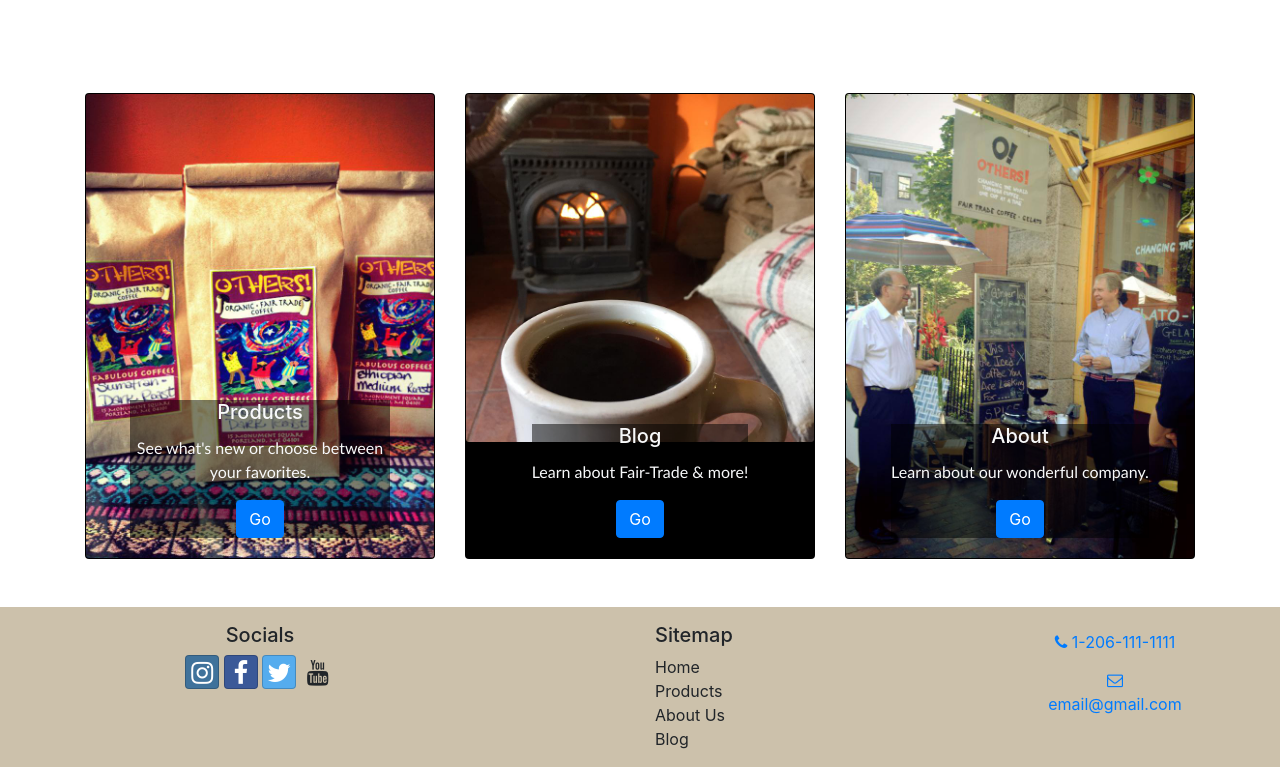
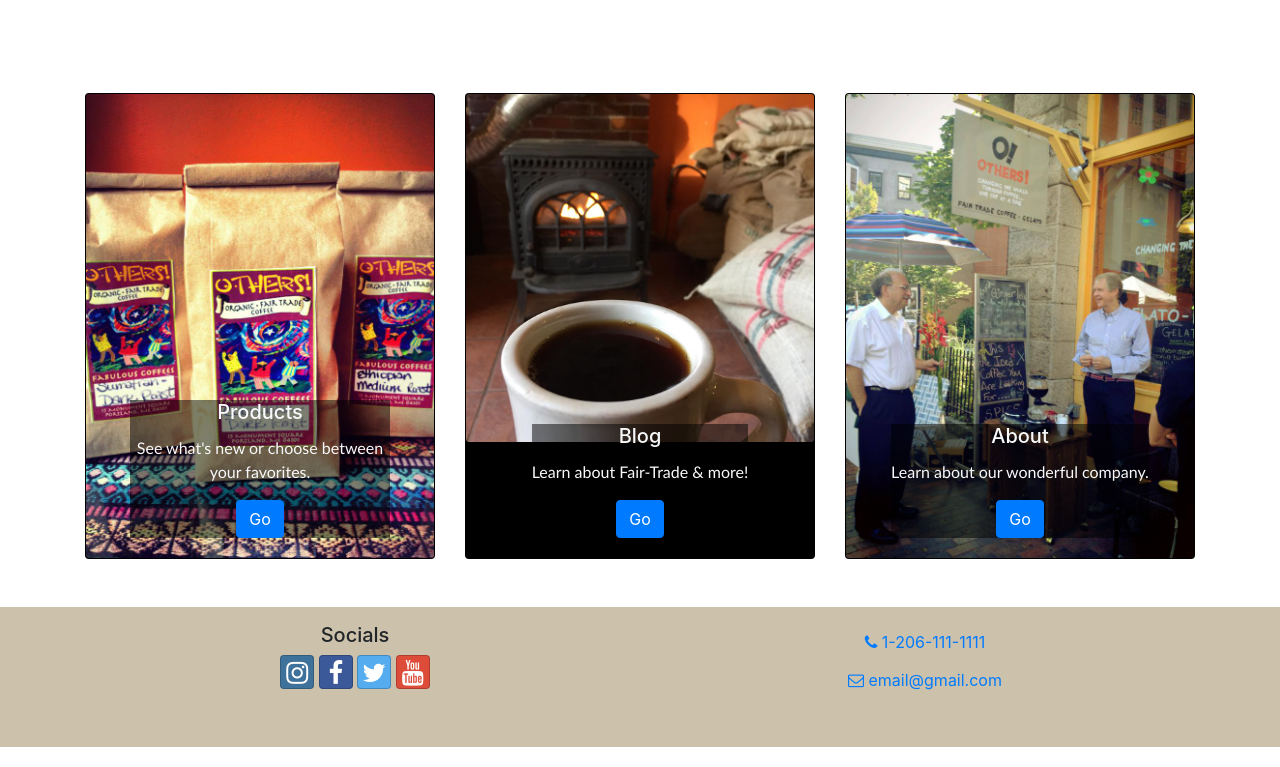
Before and after one commit to morghan102/portfolioProject, a website: page index.html in a window 1280 px wide. Shown: the part 977-1744 px from the top of the page. Drawn offline with nearby package versions, Linux system fonts and the light colour scheme.

Commit message:
Footer complete

```diff
--- a/index.html
+++ b/index.html
@@ -164,36 +164,23 @@
         </div>
     </div>
 
-    <!-- everything isnt centered evenly -->
     <footer class="footer site-footer mt-5">
         <div class="container justify-content-center container-fluid">
           <div class="row mt-3">
-                <div class="col-sm-4 mt-3 text-center">
+            <div class="col-md-6 mt-3 text-center">
               <h5>Socials</h5>
-                    <a class="btn btn-social-icon btn-instagram" href="http://instagram.com/"><i
-                            class="fa fa-instagram"></i></a>
-                    <a class="btn btn-social-icon btn-facebook" href="http://facebook.com"><i
-                            class="fa fa-facebook"></i></a>
-                    <a class="btn btn-social-icon btn-twitter" href="http://twitter.com"><i
-                            class="fa fa-twitter"></i></a>
-                    <a class="btn btn-social-icon btn-youtube" href="http://youtube.com"><i
-                            class="fa fa-youtube"></i></a>
+              <a class="btn btn-social-icon btn-instagram" href="http://instagram.com/"><i class="fa fa-instagram"></i></a>
+              <a class="btn btn-social-icon btn-facebook" href="http://facebook.com"><i class="fa fa-facebook"></i></a>
+              <a class="btn btn-social-icon btn-twitter" href="http://twitter.com"><i class="fa fa-twitter"></i></a>
+              <a class="btn btn-social-icon btn-google" href="http://youtube.com"><i class="fa fa-youtube"></i></a>
+              <hr class="d-md-none"/>
             </div>
-                <div class="col-4 mt-3 offset-2">
-                    <h5>Sitemap</h5>
-                    <ul class="list-unstyled">
-                        <li><a href="#">Home</a></li>
-                        <li><a href="arabicainfo2.html">Products</a></li>
-                        <li><a href="about.html">About Us</a></li>
-                        <li><a href="#">Blog</a></li>
-                    </ul>
-                </div>
-                <div class="col-2 mt-3 text-center">
+
+            <div class="col-md-6 mt-md-3 mb-5 text-center">
               <a role="button" class="btn btn-link" href="tel:+12061111111"><i class="fa fa-phone"></i>
                 1-206-111-1111</a><br>
               <a role="button" class="btn btn-link" href="mailto:email@gmail.com"><i class="fa fa-envelope-o"></i>
                 email@gmail.com</a>
-                    <!-- make this inline -->
             </div>
           </div>
         </div>
--- a/package.json
+++ b/package.json
@@ -6,6 +6,7 @@
   "dependencies": {
     "@fortawesome/fontawesome-free": "^5.15.2",
     "bootstrap": "^4.5.2",
+    "bootstrap-social": "^5.1.1",
     "font-awesome": "^4.7.0",
     "jquery": "^3.5.1",
     "lite-server": "^2.5.4",
```
Also changed, not shown: about.html (+9 -23 lines), arabicainfo2.html (+24 -0 lines), blog.html (+9 -22 lines), cart.html (+6 -14 lines), productinfo.html (+6 -13 lines), 1 other file. Lines whose indentation alone changed are shown as unchanged.
